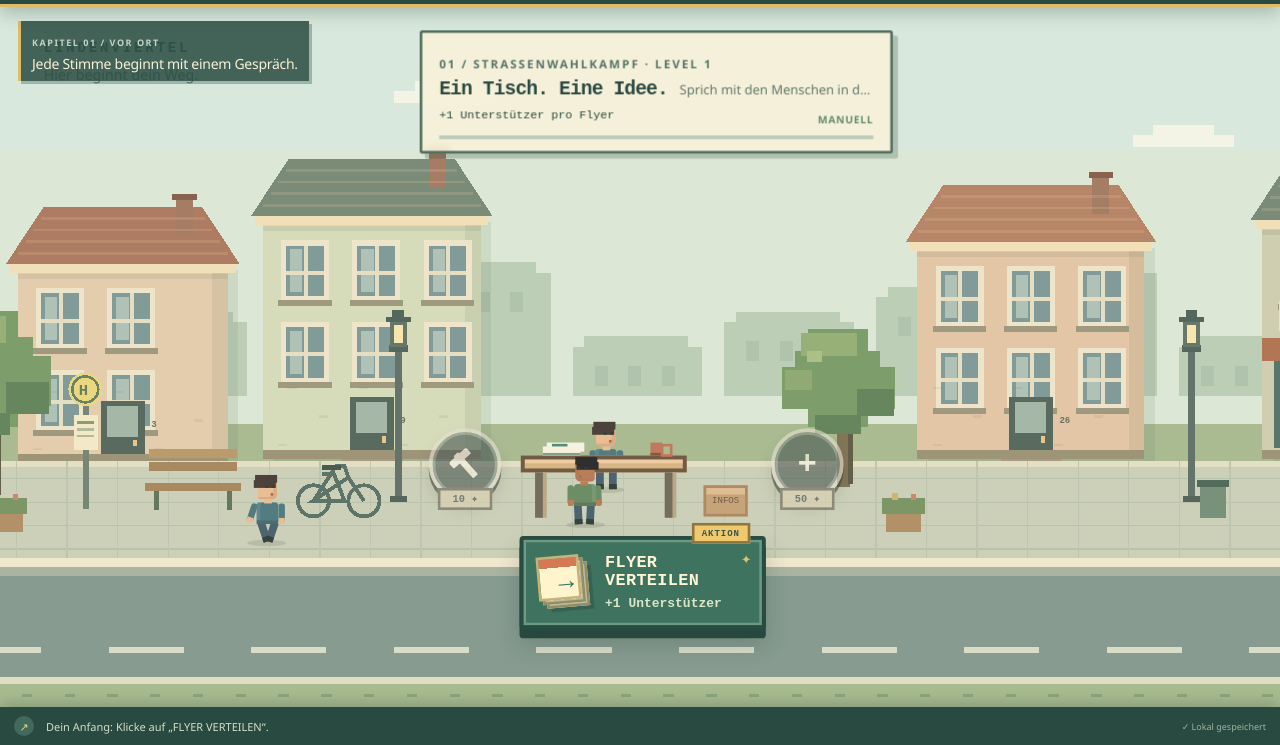
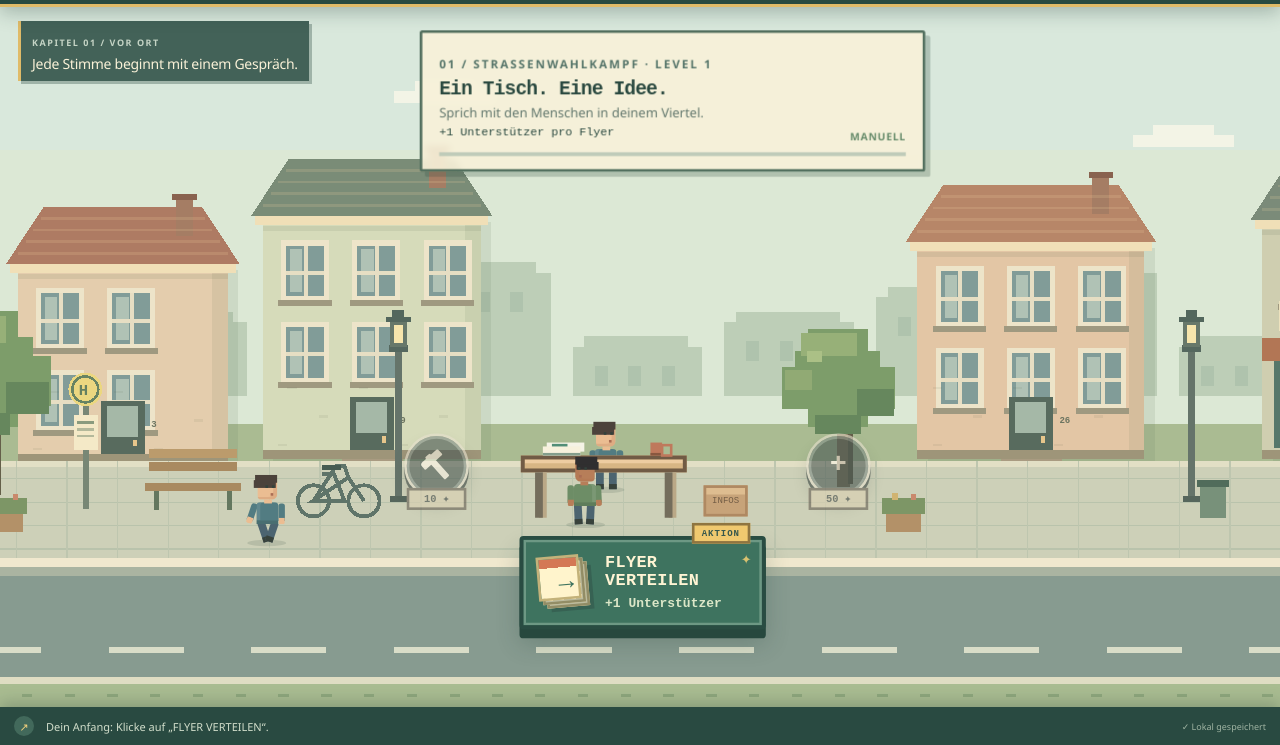
Before and after one commit to oleshtr/amtsweg, a website: page index.html in a window 1280 px wide. Shown: the part 55-800 px from the top of the page. Drawn offline with Linux system fonts and the light colour scheme.

Commit message:
Prevent street UI clipping and overlap

```diff
--- a/styles.css
+++ b/styles.css
@@ -37,7 +37,7 @@ h1 { font-size: clamp(17px, 1.55vw, 23px); font-weight: 550; letter-spacing: -.0
 .scenery svg { width: 2400px; height: 540px; display: block; }
 .district-label { position: absolute; top: 26px; font: 700 11px "Courier New", monospace; letter-spacing: .19em; color: #4f776e; }
 .district-label span { display: block; font: 11px "Segoe UI", sans-serif; letter-spacing: 0; margin-top: 6px; color: #68867b; }
-.district-label--home { left: 60px; }
+.district-label--home { display: none; }
 .district-label--office { left: 1430px; }
 .district-label--office, .office-site, .marker--office { display: none; }
 .site-hit { position: absolute; background: transparent; border: 0; z-index: 8; }
@@ -266,8 +266,8 @@ body { overflow: hidden; background: #294a41; }
   z-index: 14;
   top: 18px;
   left: 350px;
-  width: 365px;
-  padding: 10px 13px 9px;
+  width: 390px;
+  padding: 10px 13px 10px;
   color: #29483f;
   background: #f8f1d9e8;
   border: 2px solid #526f5e;
@@ -276,9 +276,9 @@ body { overflow: hidden; background: #294a41; }
   backdrop-filter: blur(3px);
 }
 .scene-status .eyebrow { color: #557469; }
-.scene-status__copy { display: flex; align-items: baseline; gap: 9px; }
+.scene-status__copy { display: block; }
 .scene-status h2 { margin: 3px 0 2px; font: 700 15px/1.2 "Courier New", monospace; letter-spacing: -.04em; white-space: nowrap; }
-.scene-status p { overflow: hidden; margin: 0; color: #61766c; font-size: 10px; text-overflow: ellipsis; white-space: nowrap; }
+.scene-status p { margin: 1px 0 0; color: #61766c; font-size: 10px; line-height: 1.25; white-space: normal; }
 .scene-status .production { margin-top: 4px; font-size: 9px; }
 .scene-status .panel-progress { margin-top: 5px; background: #bfcbb9; }
 .scene-status .panel-progress i { background: #d58a48; }
@@ -287,12 +287,12 @@ body { overflow: hidden; background: #294a41; }
 .in-world-upgrade {
   position: absolute;
   z-index: 17;
-  top: 325px;
-  width: 56px;
-  height: 56px;
+  top: 329px;
+  width: 50px;
+  height: 50px;
   min-height: 0;
-  padding: 5px;
-  border: 3px solid #f0dfaa;
+  padding: 4px;
+  border: 2px solid #f0dfaa;
   border-radius: 50%;
   color: #fff0c3;
   background: #375f52;
@@ -300,21 +300,21 @@ body { overflow: hidden; background: #294a41; }
   text-align: center;
   transition: transform .12s ease, filter .12s ease;
 }
-.upgrade-stand { left: 357px; }
-.upgrade-helper { left: 621px; }
+.upgrade-stand { left: 338px; }
+.upgrade-helper { left: 648px; }
 .in-world-upgrade:not(:disabled):hover,
 .in-world-upgrade:not(:disabled):focus-visible { filter: brightness(1.08); transform: translateY(-2px); }
 .in-world-upgrade:disabled { filter: saturate(.35); opacity: .62; }
 .upgrade-icon {
   display: grid;
   place-items: center;
-  width: 29px;
-  height: 29px;
+  width: 25px;
+  height: 25px;
   margin: 0 auto;
   border: 0;
   background: transparent;
   color: #fff1c8;
-  font: 900 25px/1 monospace;
+  font: 900 22px/1 monospace;
 }
 .upgrade-icon--tools { position: relative; font-size: 0; }
 .upgrade-icon--tools:before,
@@ -324,7 +324,7 @@ body { overflow: hidden; background: #294a41; }
 .in-world-upgrade strong {
   position: absolute;
   left: 50%;
-  bottom: 66px;
+  bottom: 59px;
   width: 112px;
   padding: 5px 6px;
   color: #fff4d4;
@@ -340,8 +340,8 @@ body { overflow: hidden; background: #294a41; }
 .upgrade-cost {
   position: absolute;
   left: 50%;
-  bottom: -10px;
-  min-width: 42px;
+  bottom: -11px;
+  min-width: 46px;
   padding: 2px 4px;
   color: #354f47;
   background: #f0cf7c;
@@ -430,12 +430,12 @@ body { overflow: hidden; background: #294a41; }
   .chapter-heading { top: 69px; left: 9px; padding: 6px 8px; }
   .chapter-heading .eyebrow { display: none; }
   .chapter-heading h1 { margin: 0; max-width: 240px; font-size: 12px; }
-  .scene-status { top: 13px; left: 352px; width: 348px; padding: 8px 10px; }
+  .scene-status { top: 13px; left: 352px; width: 370px; padding: 8px 10px; }
   .scene-status__copy p { display: none; }
   .scene-status h2 { font-size: 13px; }
   .scene-status .production { font-size: 8px; }
-  .upgrade-stand { left: 357px; }
-  .upgrade-helper { left: 621px; }
+  .upgrade-stand { left: 338px; }
+  .upgrade-helper { left: 648px; }
   .flyer-action { left: 426px; }
   .journey { min-height: 38px; padding: 6px 10px; }
 }
```
